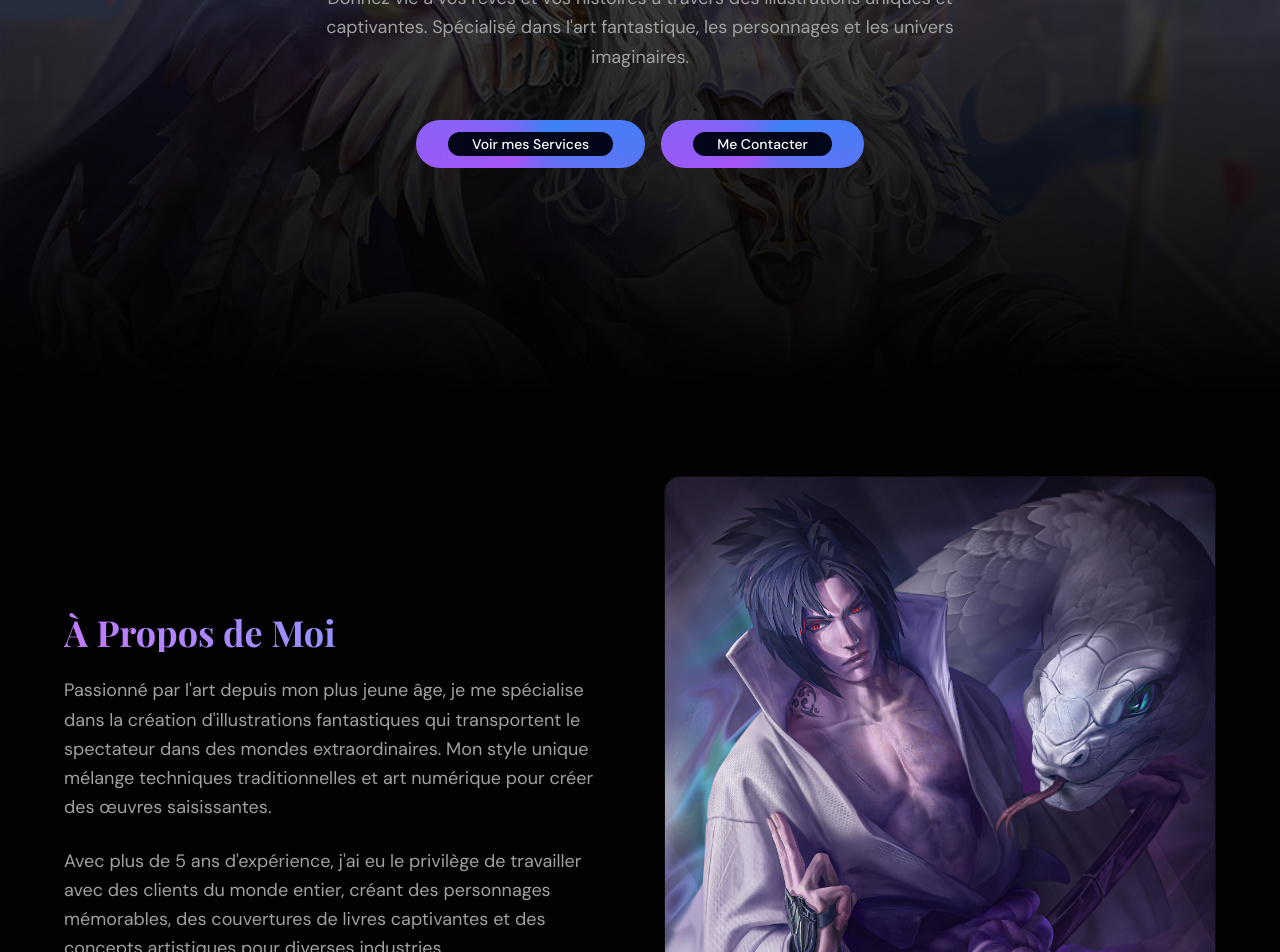
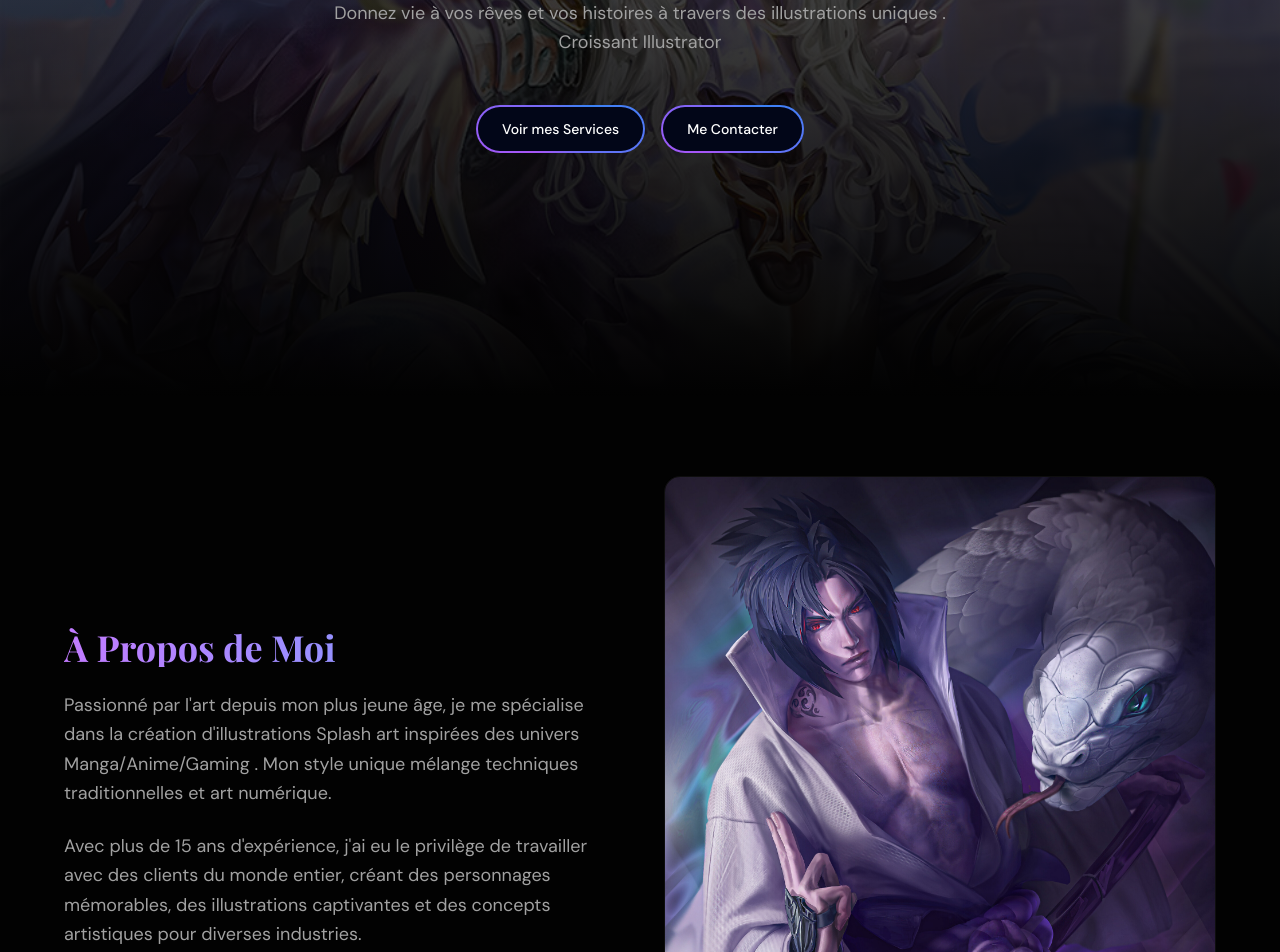
Before and after one commit to Aerovity/Illustration-site, a Next.js app: page / in a window 1280 px wide. Shown: the part 500-1452 px from the top of the page. Built offline with nearby package versions, Linux system fonts and the light colour scheme; a web font is replaced by a local one.

Commit message:
changements

```diff
--- a/app/page.tsx
+++ b/app/page.tsx
@@ -269,20 +269,19 @@ export default function HomePage() {
                   Bobe Florian
                 </h1>
                 <p className="text-xl md:text-2xl text-muted-foreground mb-8 animate-fade-in-up animate-delay-100">
-                  Artiste Illustrateur • Créateur d'Univers Fantastiques
+                  Artiste Illustrateur • Créateur d'Illustrations
                 </p>
                 <p className="text-lg text-muted-foreground mb-12 max-w-2xl mx-auto leading-relaxed animate-fade-in-up animate-delay-200">
-                  Donnez vie à vos rêves et vos histoires à travers des illustrations uniques et captivantes. Spécialisé
-                  dans l'art fantastique, les personnages et les univers imaginaires.
+                  Donnez vie à vos rêves et vos histoires à travers des illustrations uniques . Croissant Illustrator
                 </p>
                 <div className="flex flex-col sm:flex-row gap-4 justify-center animate-fade-in-up animate-delay-300">
-                  <EnhancedSpotlightButton onClick={() => switchView("services")} className="px-8 py-3 text-lg">
+                  <EnhancedSpotlightButton onClick={() => switchView("services")} className="px-0.5 py-0.5 text-lg">
                     Voir mes Services
                   </EnhancedSpotlightButton>
                   <EnhancedSpotlightButton
                     variant="outline"
                     onClick={() => scrollToSection("contact")}
-                    className="px-8 py-3 text-lg"
+                    className="px-0.5 py-0.5 text-lg"
                   >
                     Me Contacter
                   </EnhancedSpotlightButton>
@@ -299,12 +298,12 @@ export default function HomePage() {
                     </h2>
                     <p className="text-lg text-muted-foreground leading-relaxed">
                       Passionné par l'art depuis mon plus jeune âge, je me spécialise dans la création d'illustrations
-                      fantastiques qui transportent le spectateur dans des mondes extraordinaires. Mon style unique
-                      mélange techniques traditionnelles et art numérique pour créer des œuvres saisissantes.
+                      Splash art inspirées des univers Manga/Anime/Gaming . Mon style unique
+                      mélange techniques traditionnelles et art numérique.
                     </p>
                     <p className="text-lg text-muted-foreground leading-relaxed">
-                      Avec plus de 5 ans d'expérience, j'ai eu le privilège de travailler avec des clients du monde
-                      entier, créant des personnages mémorables, des couvertures de livres captivantes et des concepts
+                      Avec plus de 15 ans d'expérience, j'ai eu le privilège de travailler avec des clients du monde
+                      entier, créant des personnages mémorables, des illustrations captivantes et des concepts
                       artistiques pour diverses industries.
                     </p>
                     <div className="flex flex-wrap gap-4 pt-4">
@@ -456,7 +455,7 @@ export default function HomePage() {
                   src="/images/services-bg.png"
                   alt="Services Background"
                   fill
-                  className="object-cover opacity-30"
+                  className="object-cover opacity-70"
                   priority
                 />
                 <div className="absolute inset-0 bg-gradient-to-b from-background/80 via-background/60 to-background" />
@@ -520,11 +519,11 @@ export default function HomePage() {
                       </div>
 
                       <EnhancedSpotlightButton
-                        className="w-full py-4 text-lg"
+                        className="w-full py-0.5 text-lg"
                         onClick={() => window.open("https://artistree.io/bobeflorian", "_blank")}
                       >
                         Commander une Commission
-                        <ExternalLink className="ml-2 h-4 w-4" />
+                        <ExternalLink className="ml-0.5 h-0.5 w-" />
                       </EnhancedSpotlightButton>
                     </div>
                   </div>
@@ -577,7 +576,7 @@ export default function HomePage() {
                       </div>
 
                       <EnhancedSpotlightButton
-                        className="w-full py-4 text-lg"
+                        className="w-full py-0.5 text-lg"
                         onClick={() => window.open("https://www.patreon.com/bobe_florian", "_blank")}
                       >
                         Réserver une Session
@@ -650,7 +649,7 @@ export default function HomePage() {
                       </div>
 
                       <EnhancedSpotlightButton
-                        className="w-full py-4 text-lg"
+                        className="w-full py-0.5 text-lg"
                         onClick={() => window.open("https://www.etsy.com/shop/BobeFlorian", "_blank")}
                       >
                         Visiter la Boutique
--- a/components/artwork-gallery.tsx
+++ b/components/artwork-gallery.tsx
@@ -5,13 +5,13 @@ import Image from "next/image"
 import { Dialog, DialogContent, DialogTrigger } from "@/components/ui/dialog"
 
 const artworks = [
-  { src: "/images/artwork-1.jpg", alt: "Illustration fantastique rouge", title: "Énergie Mystique" },
-  { src: "/images/artwork-2.jpg", alt: "Sorcière mystique", title: "Magie Ancienne" },
-  { src: "/images/artwork-3.jpg", alt: "Combat épique", title: "Bataille Céleste" },
-  { src: "/images/artwork-4.jpg", alt: "Créatures sombres", title: "Ombres et Lumière" },
-  { src: "/images/artwork-5.jpg", alt: "Ultra Instinct", title: "Puissance Divine" },
-  { src: "/images/artwork-6.jpg", alt: "Épéiste vert", title: "Lames Spirituelles" },
-  { src: "/images/artwork-7.jpg", alt: "Naruto et créature", title: "Compagnons Légendaires" },
+  { src: "/images/artwork-1.jpg", alt: "Hell Joe - Tower of God", title: "Hell Joe - Tower of God" },
+  { src: "/images/artwork-2.jpg", alt: "Recluse - Nightreign", title: "Recluse - Nightreign" },
+  { src: "/images/artwork-3.jpg", alt: "Luffy V Kaido", title: "Luffy V Kaido " },
+  { src: "/images/artwork-4.jpg", alt: "Necromancer", title: "Necromancer" },
+  { src: "/images/artwork-5.jpg", alt: "Ultra Instinct", title: "Ultra Instinct" },
+  { src: "/images/artwork-6.jpg", alt: "Roronoa Zoro", title: "Roronoa Zoro" },
+  { src: "/images/artwork-7.jpg", alt: "Naruto Sennin", title: "Naruto Sennin" },
 ]
 
 export function ArtworkGallery() {
```
